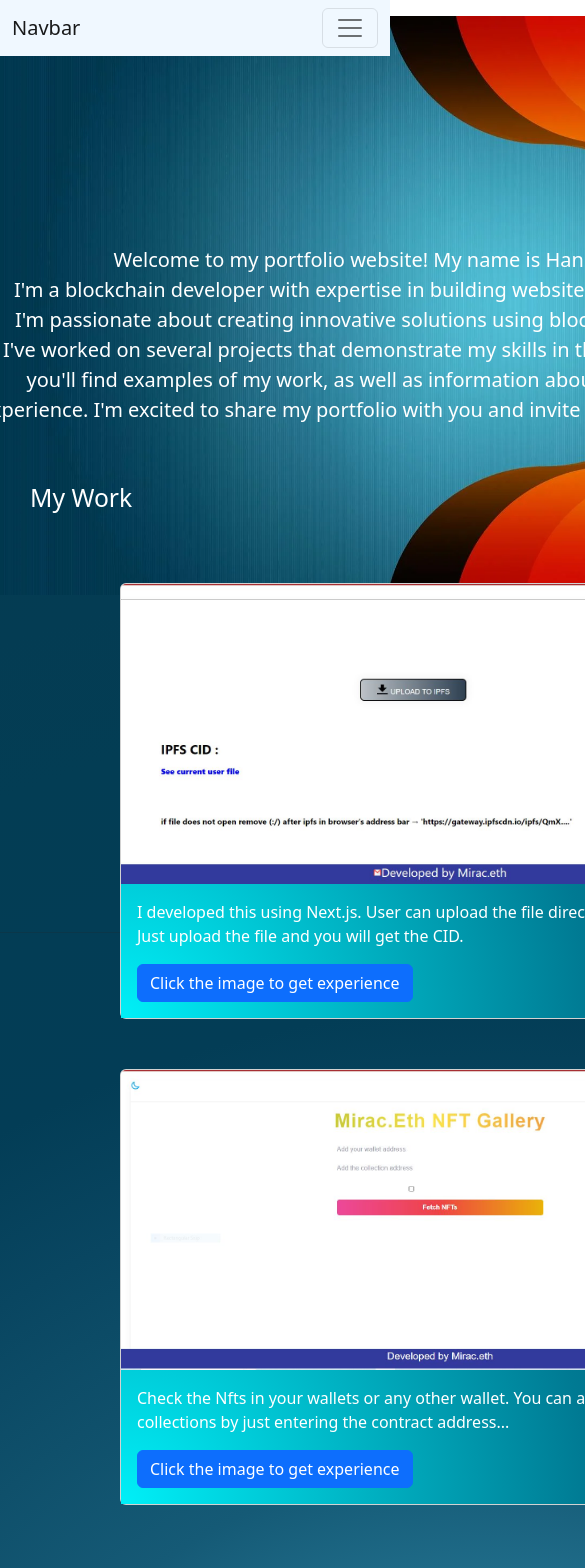
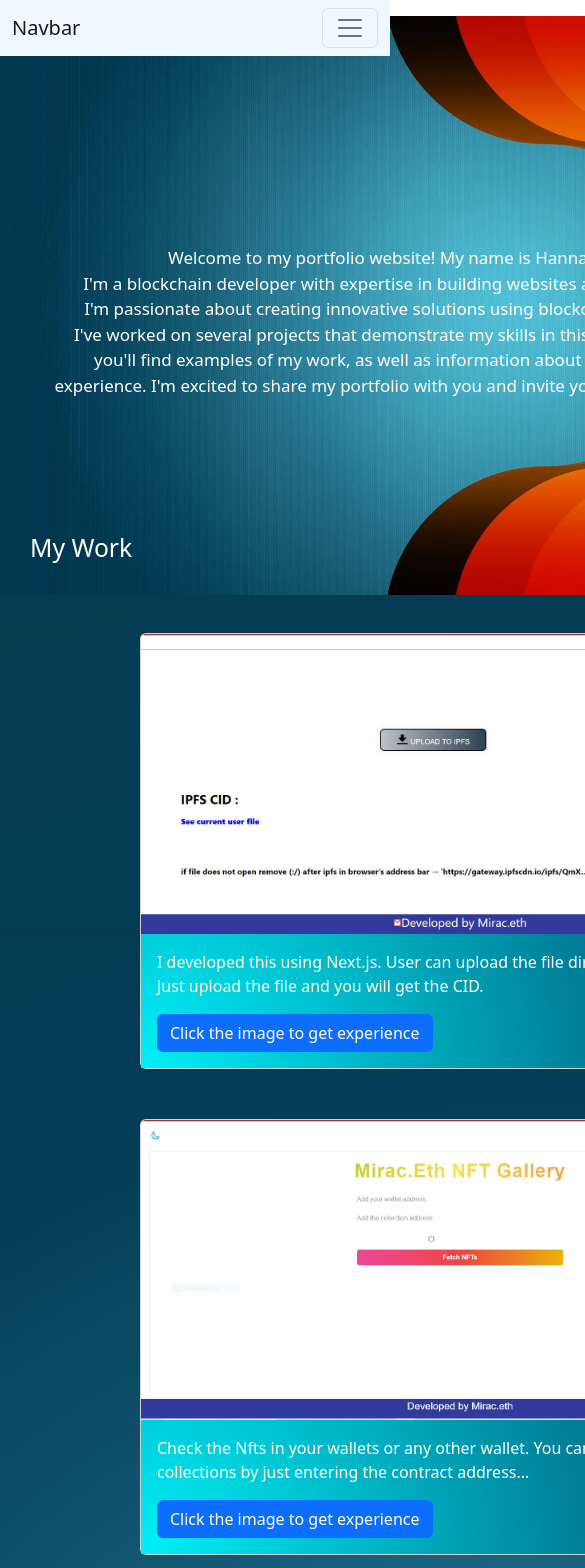
Before and after one commit to placeparks/portfolio, a Next.js app: page / in a window 390 px wide. Shown: the top 1568 px of the page, 585 px wide, since content can reach past the window. Built offline with nearby package versions, Linux system fonts and the light colour scheme.

Commit message:
Update globals.css

```diff
--- a/styles/globals.css
+++ b/styles/globals.css
@@ -76,7 +76,7 @@ margin-left:630px;
   .card{
     width: 400px;
     margin-bottom: 50px;
-margin-left: 70px;
+margin-left: 90px;
   }
   .card-modify{
     margin-left: 50px;
@@ -84,10 +84,10 @@ margin-left: 70px;
     margin-top: 70px;
   }
   .port-body{
-    margin-top: -550px;
+    margin-top: -500px;
     background-image: radial-gradient(circle, #4fbdd3, #3fa3bc, #308aa5, #22718e, #155a76, #0f506b, #094661, #033d56, #033d55, #033d54, #043c53, #043c52);
    height: 3150px;
-Width:1000px;
+Width:1050px;
   }
   .work{
     color: white;
@@ -101,8 +101,8 @@ Width:1000px;
   .welcome-note{
     margin-top: -350px;
     color: white;
-    font-size: 20px;
-    margin-left: 430px;
+    font-size: 17px;
+    margin-left: 450px;
     text-align: center;
   }
 
```
